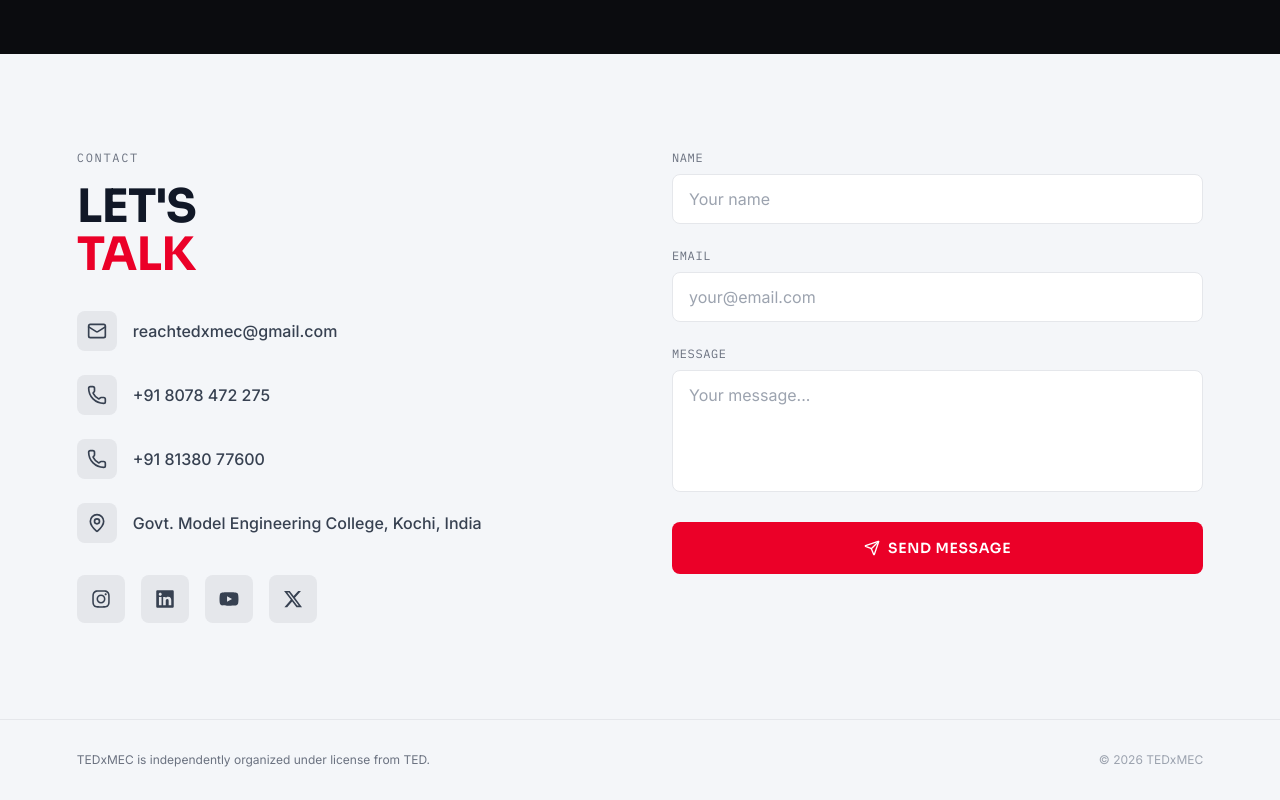
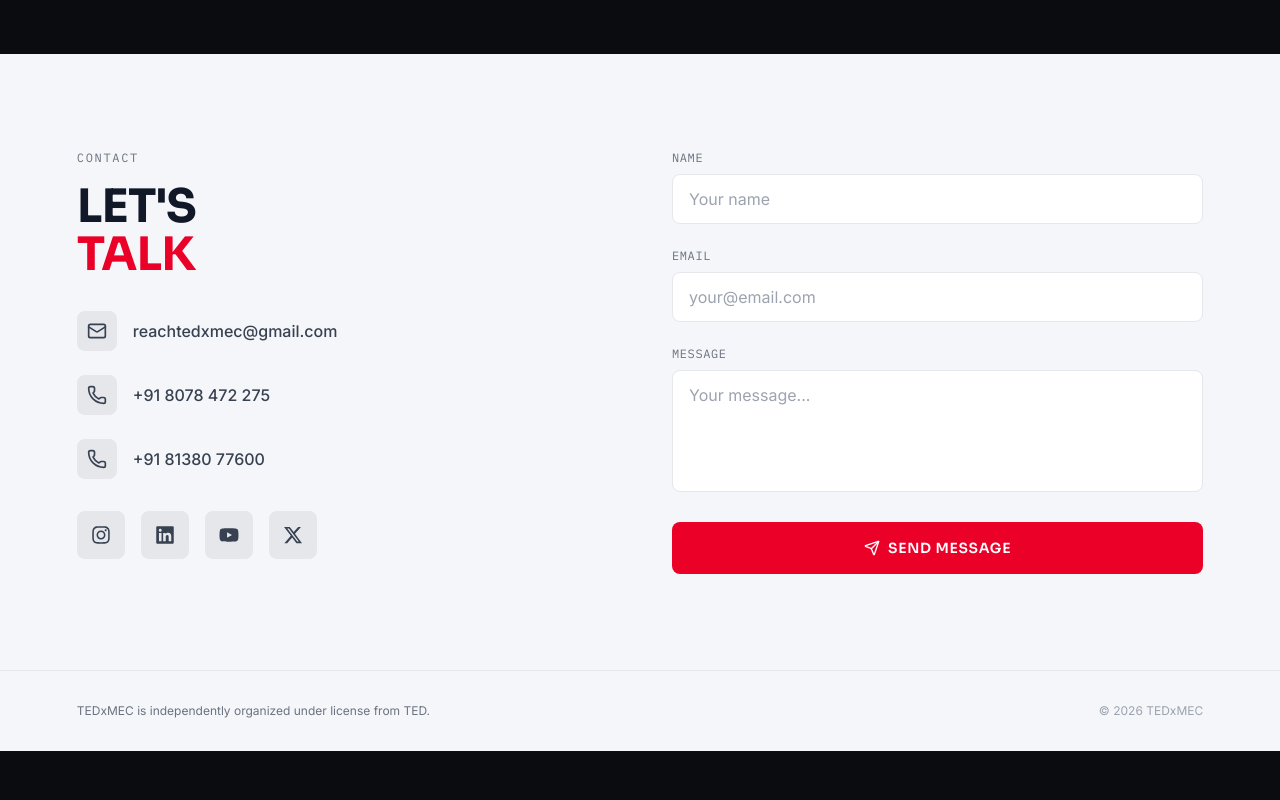
Before and after one commit to Aaron-53/TEDxMEC-website, a React (Vite) app: page / in a window 1280 px wide. Shown: the part 7186-7986 px from the top of the page. After the commit the page ends 7937 px from the top, so only its background shows below. Built offline with nearby package versions, Linux system fonts and the light colour scheme.

Commit message:
commented location

```diff
--- a/src/sections/Footer.tsx
+++ b/src/sections/Footer.tsx
@@ -69,14 +69,14 @@
                 <span className="font-medium">+91 81380 77600</span>
               </a>
 
-              <div className="flex items-center gap-4 text-gray-700">
+              {/* <div className="flex items-center gap-4 text-gray-700">
                 <div className="w-10 h-10 bg-gray-200 rounded-lg flex items-center justify-center">
                   <MapPin className="w-5 h-5" />
                 </div>
                 <span className="font-medium">
                   Govt. Model Engineering College, Kochi, India
                 </span>
-              </div>
+              </div> */}
             </div>
 
             {/* Social Links */}
```
